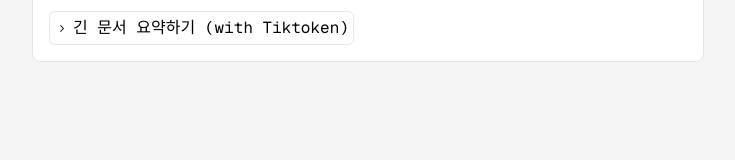
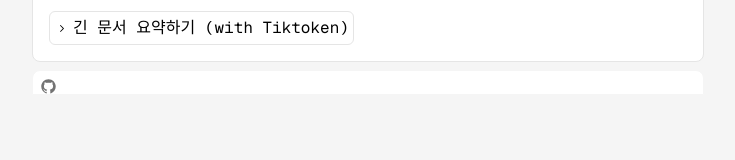
Before and after one commit to gitgitWi/llm-tutorials-step-by-step, a Next.js app: page / in a window 1280 px wide. Shown: the part 122-282 px from the top of the page, without its empty margins (272-1007 px from the left). Built offline with nearby package versions, Linux system fonts and the light colour scheme.

Commit message:
feat(layouts/root) add footer with radix github icon

```diff
--- a/src/app/layout.tsx
+++ b/src/app/layout.tsx
@@ -1,3 +1,4 @@
+import { GitHubLogoIcon } from '@radix-ui/react-icons';
 import { GeistMono } from 'geist/font/mono';
 import type { Metadata } from 'next';
 import type { PropsWithChildren } from 'react';
@@ -13,10 +14,21 @@ export const metadata: Metadata = {
 export default function RootLayout({ children }: PropsWithChildren) {
   return (
     <html lang="ko" className={cn(GeistMono.variable, 'antialiased')}>
-      <body className="p-4 bg-neutral-100">
-        <div className="flex flex-col max-w-2xl p-4 mx-auto bg-white border rounded-lg border-3 border-neutral-200">
+      <body className="bg-neutral-100 pt-4 h-full">
+        <div className="flex flex-col border-3 border-neutral-200 bg-white mx-auto p-4 border rounded-lg max-w-2xl">
           {children}
         </div>
+
+        <footer className="flex justify-start items-center gap-1 border-neutral-100 bg-white mx-auto mt-2 px-2 pt-2 border rounded-b-none rounded-lg max-w-2xl">
+          <a
+            href="https://github.com/gitgitWi/llm-tutorials-step-by-step"
+            target="_blank"
+            rel="noreferrer noopener"
+            className="flex items-center gap-1 text-neutral-500 text-sm hover:underline"
+          >
+            <GitHubLogoIcon />
+          </a>
+        </footer>
       </body>
     </html>
   );
```
